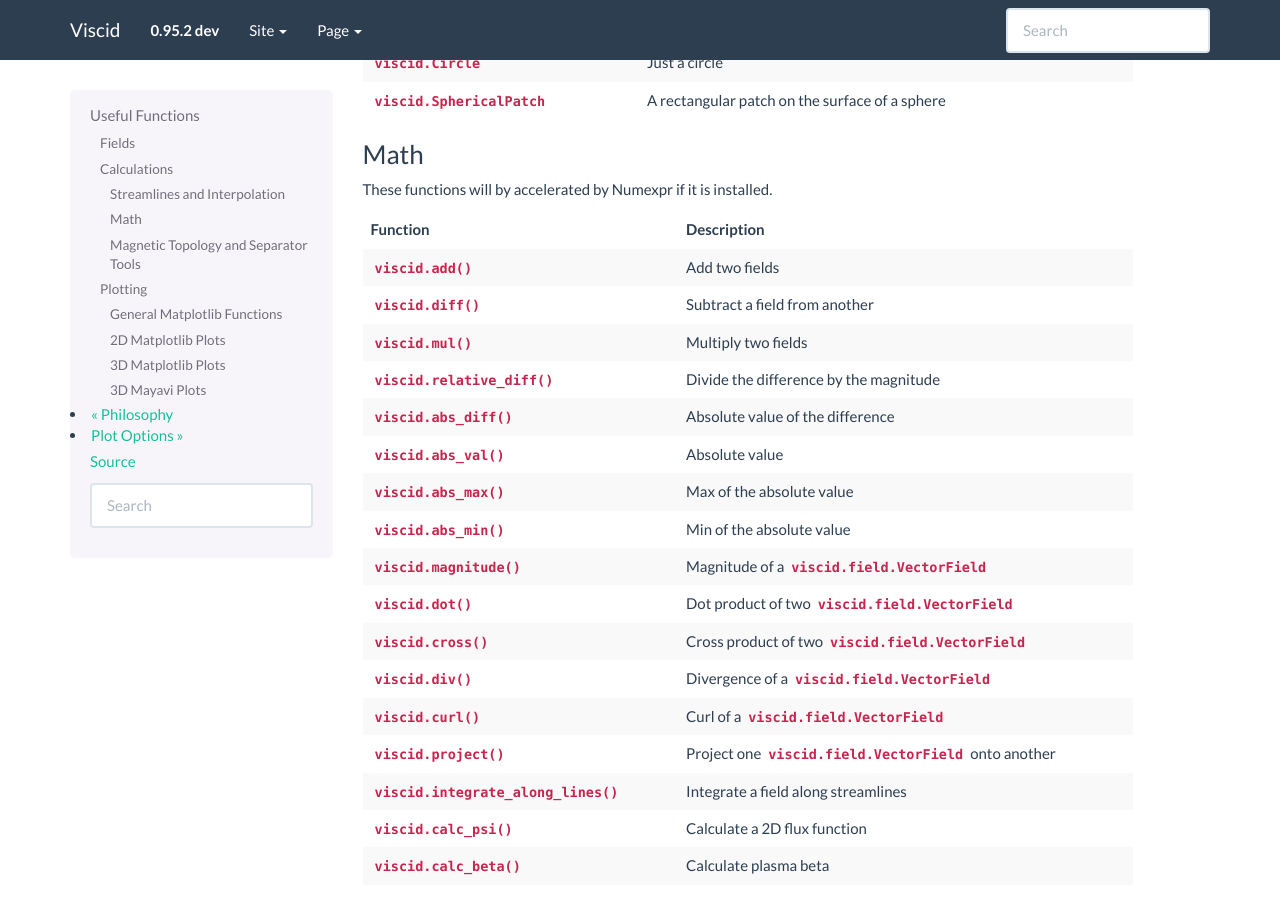
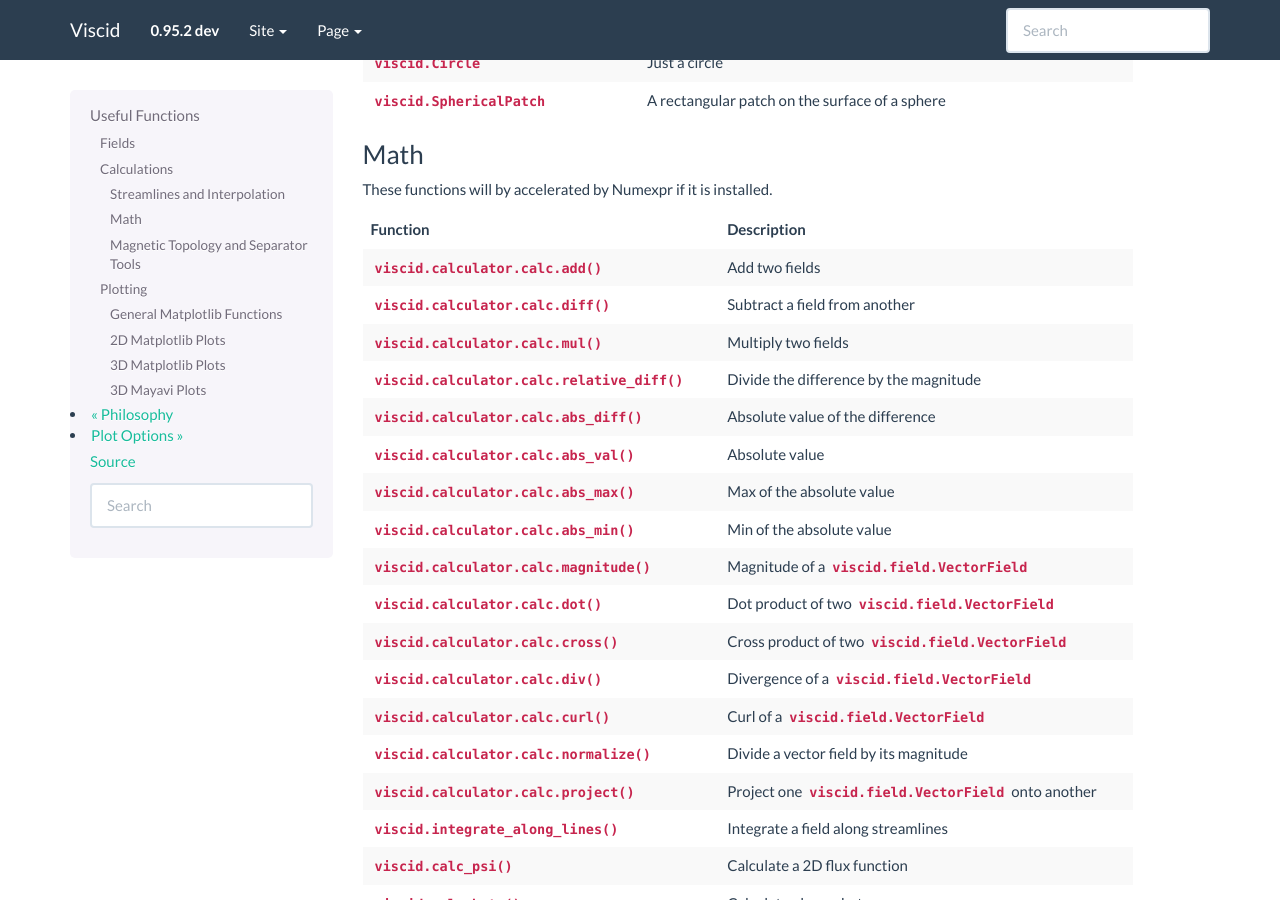
Before and after one commit to viscid-hub/Viscid, a Sphinx documentation site: the page built from doc/functions.rst, in a window 1280 px wide and 900 px high, scrolled down 968 px. Built offline with Sphinx 7.4.7, drawn with Linux system fonts in a browser that asks for light colours.

Commit message:
fix calc docs a bit
still a little awkward since they're callable class instances

```diff
--- a/doc/functions.rst
+++ b/doc/functions.rst
@@ -52,28 +52,29 @@ These functions will by accelerated by Numexpr if it is installed.
 
 .. cssclass:: table-striped
 
-========================================  ===========================================================
-Function                                  Description
-========================================  ===========================================================
-:py:func:`viscid.add`                     Add two fields
-:py:func:`viscid.diff`                    Subtract a field from another
-:py:func:`viscid.mul`                     Multiply two fields
-:py:func:`viscid.relative_diff`           Divide the difference by the magnitude
-:py:func:`viscid.abs_diff`                Absolute value of the difference
-:py:func:`viscid.abs_val`                 Absolute value
-:py:func:`viscid.abs_max`                 Max of the absolute value
-:py:func:`viscid.abs_min`                 Min of the absolute value
-:py:func:`viscid.magnitude`               Magnitude of a :py:class:`viscid.field.VectorField`
-:py:func:`viscid.dot`                     Dot product of two :py:class:`viscid.field.VectorField`
-:py:func:`viscid.cross`                   Cross product of two :py:class:`viscid.field.VectorField`
-:py:func:`viscid.div`                     Divergence of a :py:class:`viscid.field.VectorField`
-:py:func:`viscid.curl`                    Curl of a :py:class:`viscid.field.VectorField`
-:py:func:`viscid.project`                 Project one :py:class:`viscid.field.VectorField` onto
-                                          another
-:py:func:`viscid.integrate_along_lines`   Integrate a field along streamlines
-:py:func:`viscid.calc_psi`                Calculate a 2D flux function
-:py:func:`viscid.calc_beta`               Calculate plasma beta
-========================================  ===========================================================
+================================================  ===========================================================
+Function                                          Description
+================================================  ===========================================================
+:py:func:`viscid.calculator.calc.add`             Add two fields
+:py:func:`viscid.calculator.calc.diff`            Subtract a field from another
+:py:func:`viscid.calculator.calc.mul`             Multiply two fields
+:py:func:`viscid.calculator.calc.relative_diff`   Divide the difference by the magnitude
+:py:func:`viscid.calculator.calc.abs_diff`        Absolute value of the difference
+:py:func:`viscid.calculator.calc.abs_val`         Absolute value
+:py:func:`viscid.calculator.calc.abs_max`         Max of the absolute value
+:py:func:`viscid.calculator.calc.abs_min`         Min of the absolute value
+:py:func:`viscid.calculator.calc.magnitude`       Magnitude of a :py:class:`viscid.field.VectorField`
+:py:func:`viscid.calculator.calc.dot`             Dot product of two :py:class:`viscid.field.VectorField`
+:py:func:`viscid.calculator.calc.cross`           Cross product of two :py:class:`viscid.field.VectorField`
+:py:func:`viscid.calculator.calc.div`             Divergence of a :py:class:`viscid.field.VectorField`
+:py:func:`viscid.calculator.calc.curl`            Curl of a :py:class:`viscid.field.VectorField`
+:py:func:`viscid.calculator.calc.normalize`       Divide a vector field by its magnitude
+:py:func:`viscid.calculator.calc.project`         Project one :py:class:`viscid.field.VectorField` onto
+                                                  another
+:py:func:`viscid.integrate_along_lines`           Integrate a field along streamlines
+:py:func:`viscid.calc_psi`                        Calculate a 2D flux function
+:py:func:`viscid.calc_beta`                       Calculate plasma beta
+================================================  ===========================================================
 
 Magnetic Topology and Separator Tools
 ~~~~~~~~~~~~~~~~~~~~~~~~~~~~~~~~~~~~~
```
Also changed, not shown: TODO.md (+0 -1 lines), 1 other file.
